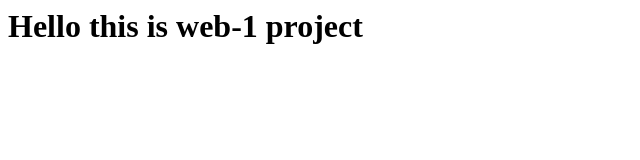
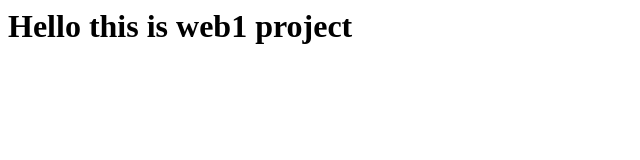
Before and after one commit to jacksneel/techno-web, a plain HTML site: page index.html in a window 1280 px wide. Shown: the whole page, without its empty margins (0-640 px from the left). Drawn offline with Linux system fonts and the light colour scheme.

Commit message:
This is commit-4

```diff
--- a/index.html
+++ b/index.html
@@ -1 +1 @@
-<h1>Hello this is web-1 project</h1>
+<h1>Hello this is web1 project</h1>
```
